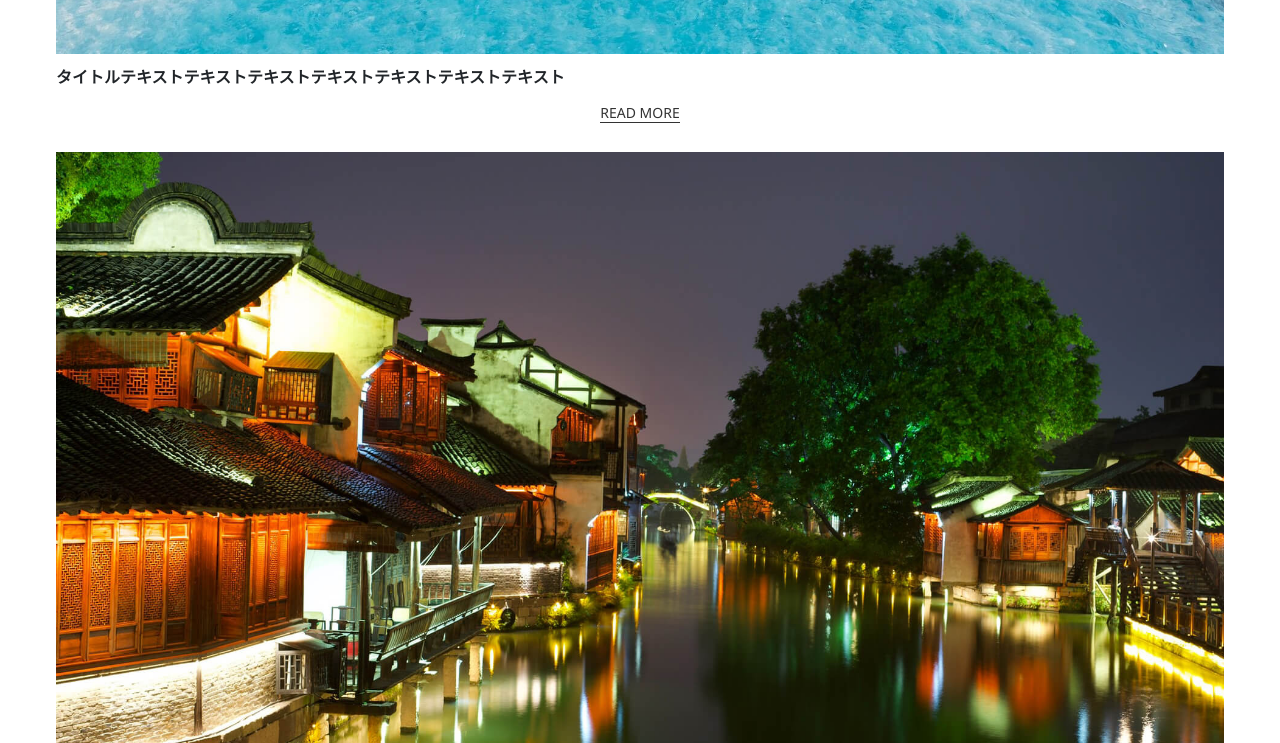
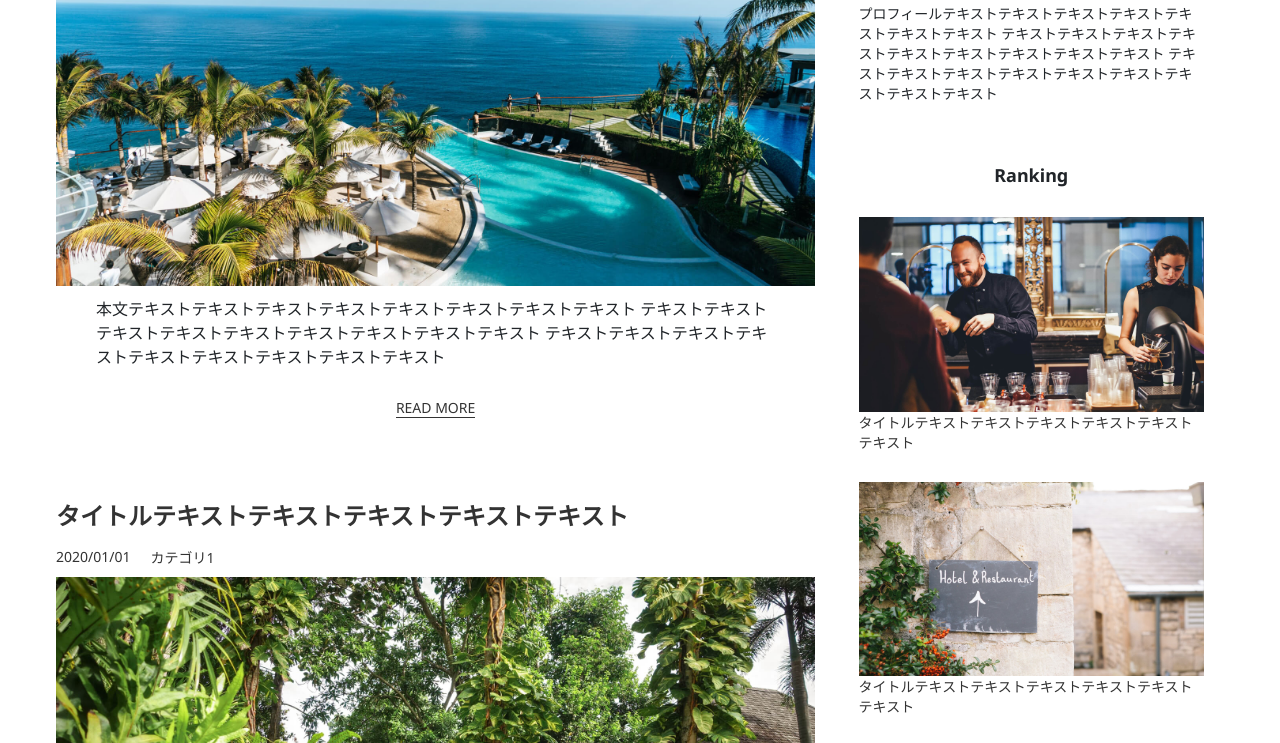
Before and after one commit to marscode48/blog1, a plain HTML site: page index.html in a window 1280 px wide. Shown: the part 743-1486 px from the top of the page. Drawn offline with Linux system fonts and the light colour scheme.

Commit message:
indexのresponsiveを作成

```diff
--- /dev/null
+++ b/styles/breakpoints/_767up.scss
@@ -0,0 +1,43 @@
+/******************************************************************
+
+Stylesheet: 767px以上のモニタで適用
+
+******************************************************************/
+
+.pickup {
+  display: flex;
+  justify-content: space-between;
+  padding-top: 150px;
+
+  &__article {
+    width: 32%;
+    margin-bottom: 0;
+  }
+}
+
+.container {
+  flex-direction: row;
+  justify-content: space-between;
+
+  .main {
+    width: 65%;
+  }
+
+  .sidebar {
+    width: 33%;
+    padding: 20px;
+  }
+}
+
+.footer {
+
+  &__flex {
+    flex-direction: row;
+    justify-content: space-between;
+  }
+
+  &__item {
+    width: 30%;
+    margin-bottom: 0;
+  }
+}
--- a/styles/breakpoints/_960up.scss
+++ /dev/null
@@ -1,5 +0,0 @@
-/******************************************************************
-
-Stylesheet: 960px以上のモニタで適用
-
-******************************************************************/
--- a/styles/style.scss
+++ b/styles/style.scss
@@ -13,8 +13,8 @@
   @import "breakpoints/600up";
 }
 
-@media (min-width: 960px) {
-  @import "breakpoints/960up";
+@media (min-width: 767px) {
+  @import "breakpoints/767up";
 }
 
 @media (min-width: 1280px) {
```
Also changed, not shown: styles/style.css, 1 other file.
